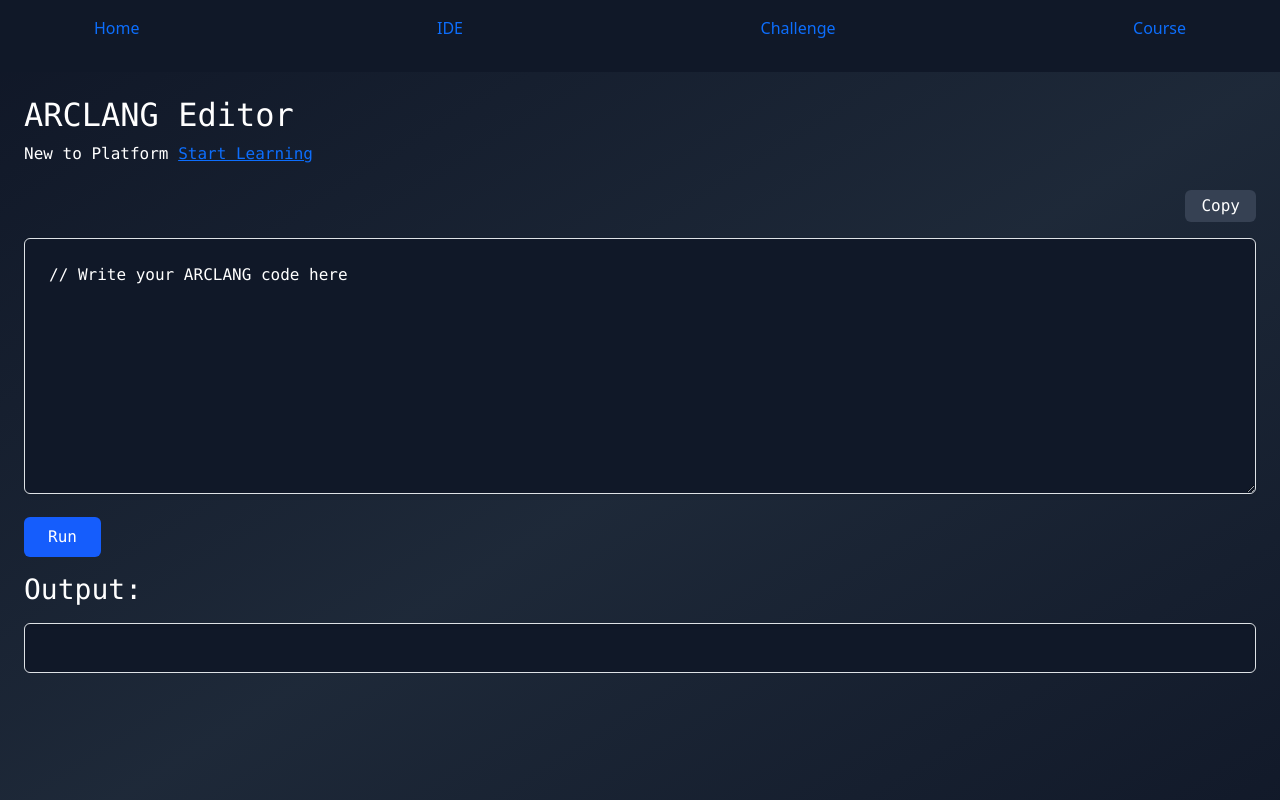
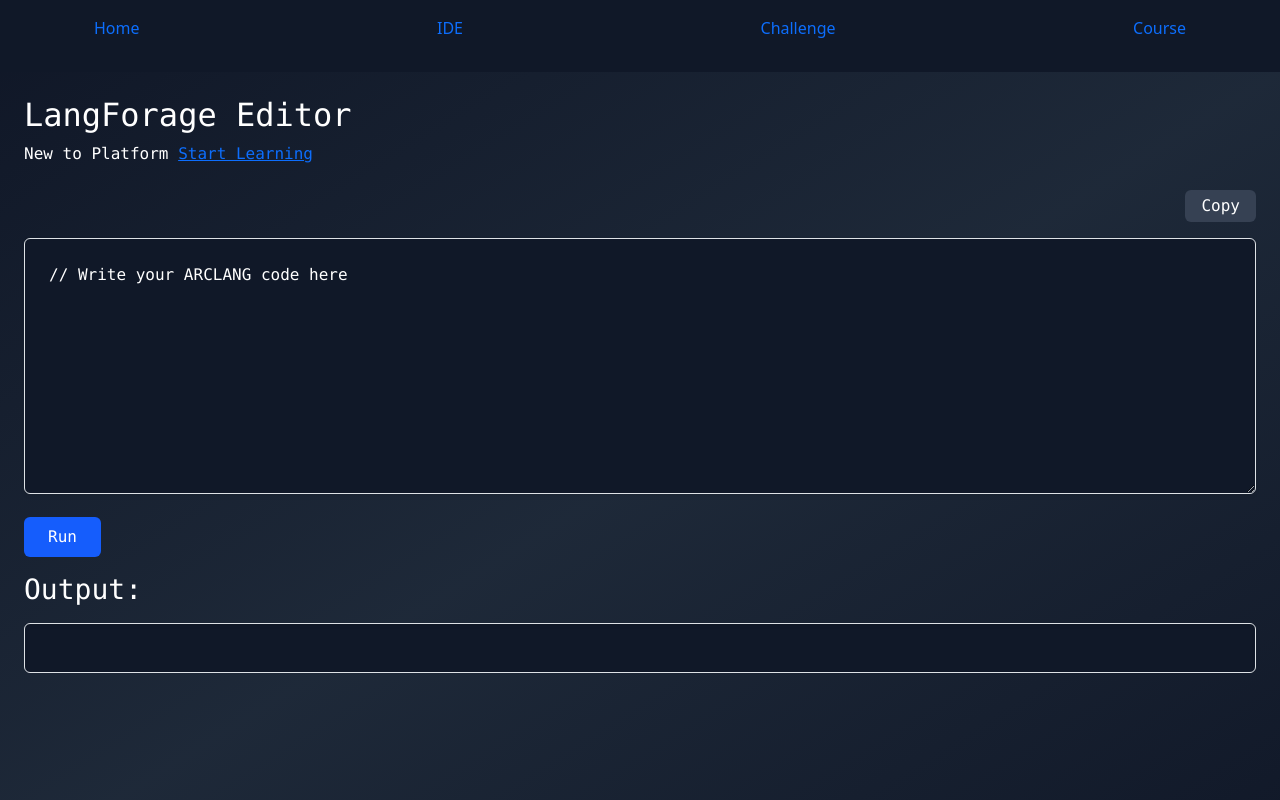
Before and after one commit to vdsn0905/ARCLANG_Editor, a React (Vite) app: page /ide in a window 1280 px wide. Shown: the top 800 px of the page. Built offline with nearby package versions, Linux system fonts and the light colour scheme.

Commit message:
Update Ide.jsx

```diff
--- a/src/components/Ide.jsx
+++ b/src/components/Ide.jsx
@@ -42,7 +42,7 @@ export default function Ide() {
       {!showSplash && (
         <div className="min-h-screen bg-gradient-to-br from-gray-900 via-gray-800 to-gray-900 p-6 font-mono text-white">
           <h2 className="text-3xl font-bold mb-6 text-blue-400">
-            ARCLANG Editor
+            LangForage Editor
           </h2>
 
           <p className="mb-4 text-white">
```
